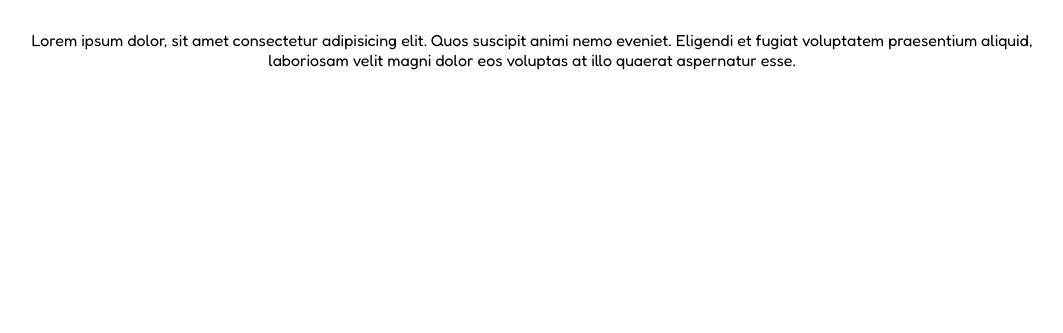
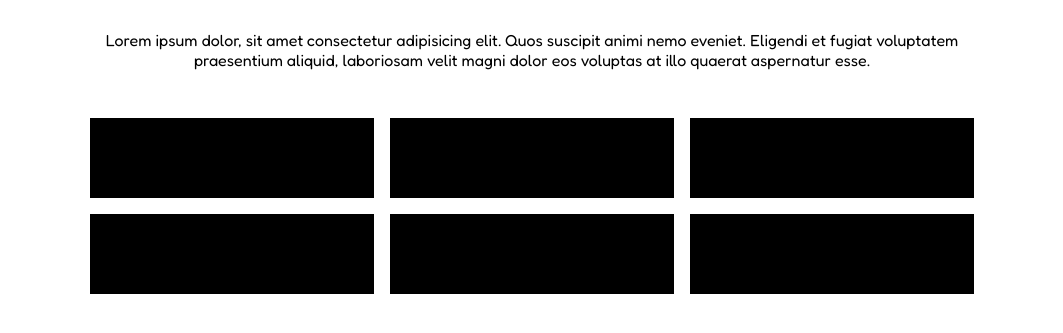
Before and after one commit to MichelaRicci/html-css-float-cards, a plain HTML site: page index.html in a window 1280 px wide. Shown: the part 73-406 px from the top of the page, without its empty margins (108-1171 px from the left). Drawn offline with Linux system fonts and the light colour scheme.

Commit message:
cards added

```diff
--- a/css/style.css
+++ b/css/style.css
@@ -6,7 +6,7 @@ body {
 }
 
 .container {
-    width: 80%;
+    max-width: 900px;
     margin: 0 auto;
 }
 
@@ -20,3 +20,15 @@ h1 {
 
 
 }
+
+main {
+    margin-top: 40px;
+}
+
+.card {
+    background-color: #000000;
+    float: left;
+    width: calc(900px / 3  - 16px);
+    height: 80px;
+    margin: 8px;
+}
--- a/index.html
+++ b/index.html
@@ -19,6 +19,20 @@
             <h1>Meet our Team</h1>
         </header>
         <p>Lorem ipsum dolor, sit amet consectetur adipisicing elit. Quos suscipit animi nemo eveniet. Eligendi et fugiat voluptatem praesentium aliquid, laboriosam velit magni dolor eos voluptas at illo quaerat aspernatur esse.</p>
+        <main>
+            </section class="row clearfix">
+                <div class="card">
+                    <!-- <img src="img/male1.png" alt="male1"> -->
+                </div>
+                <div class="card">2</div>
+                <div class="card">3</div>
+            </section>
+            <section class="row clearfix">
+                <div class="card"></div>
+                <div class="card"></div>
+                <div class="card"></div>
+            </section>
+        </main>
 
     </div>
 </body>
```
